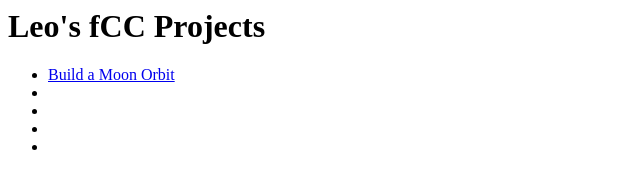
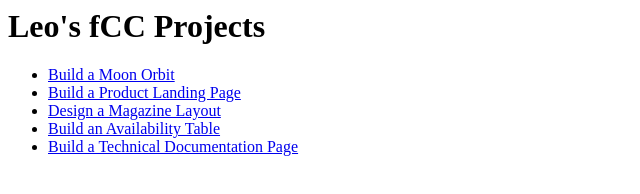
Before and after one commit to leeo-pereira/fCC, a plain HTML site: page index.html in a window 1280 px wide. Shown: the whole page, without its empty margins (0-640 px from the left). Drawn offline with Linux system fonts and the light colour scheme.

Commit message:
Update index.html

```diff
--- a/index.html
+++ b/index.html
@@ -7,11 +7,11 @@
   <body>
     <h1>Leo's fCC Projects</h1>
     <ul>
-      <li><a href="/Build_a_Moon_Orbit/index.html">Build a Moon Orbit</a></li>
-      <li></li>
-      <li></li>
-      <li></li>
-      <li></li>
+      <li><a href="/fCC/Build_a_Moon_Orbit/index.html">Build a Moon Orbit</a></li>
+      <li><a href="/fCC/Build_a_Product_Landing_Page">Build a Product Landing Page</a></li>
+      <li><a href="/fCC/Design_a_Magazine_Layout">Design a Magazine Layout</a></li>
+      <li><a href="/fCC/Build_an_Availability_Table">Build an Availability Table</a></li>
+      <li><a href="/fCC/Build_a_Technical_Documentation_Page">Build a Technical Documentation Page</a></li>
     </ul>
   </body>
 </html>
```
